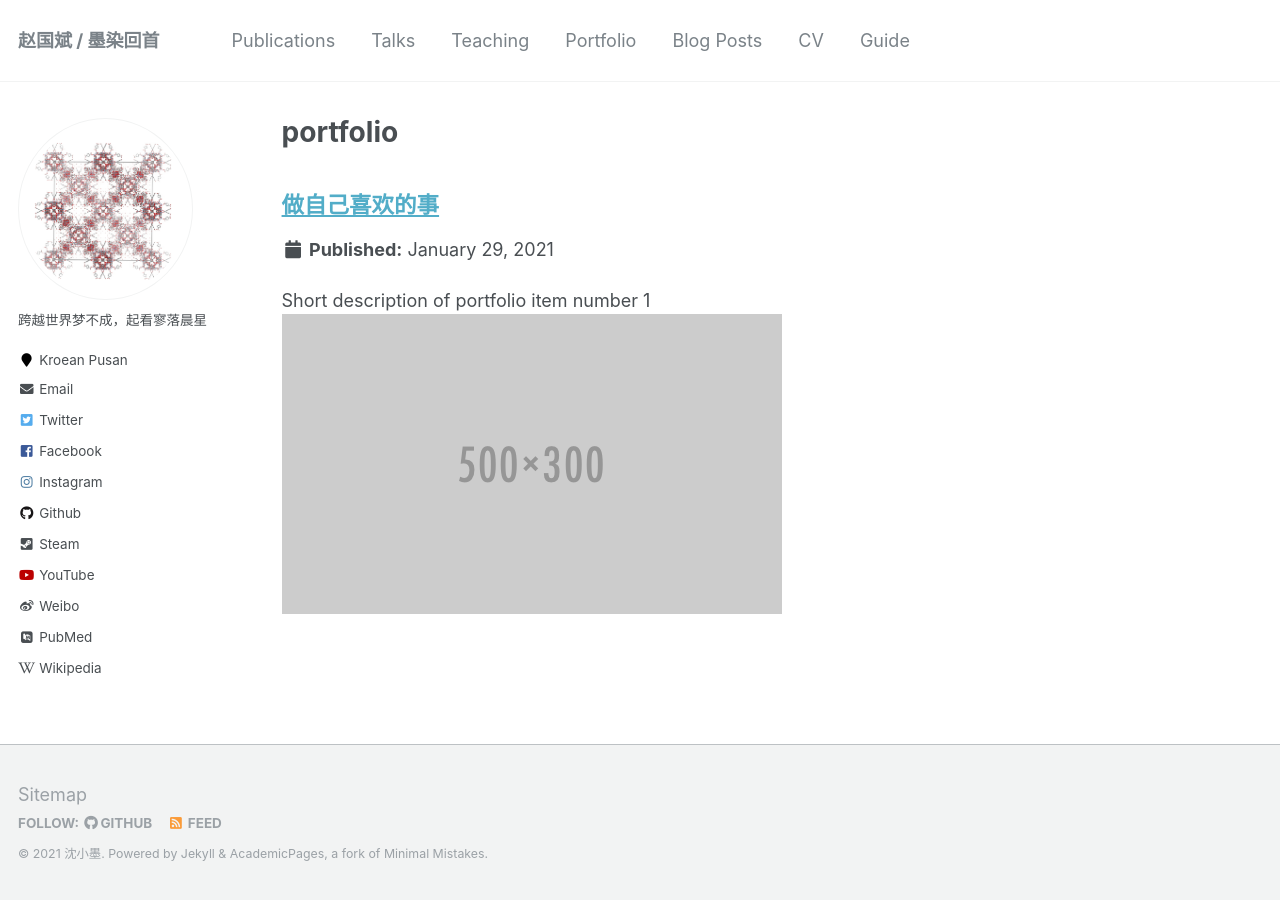
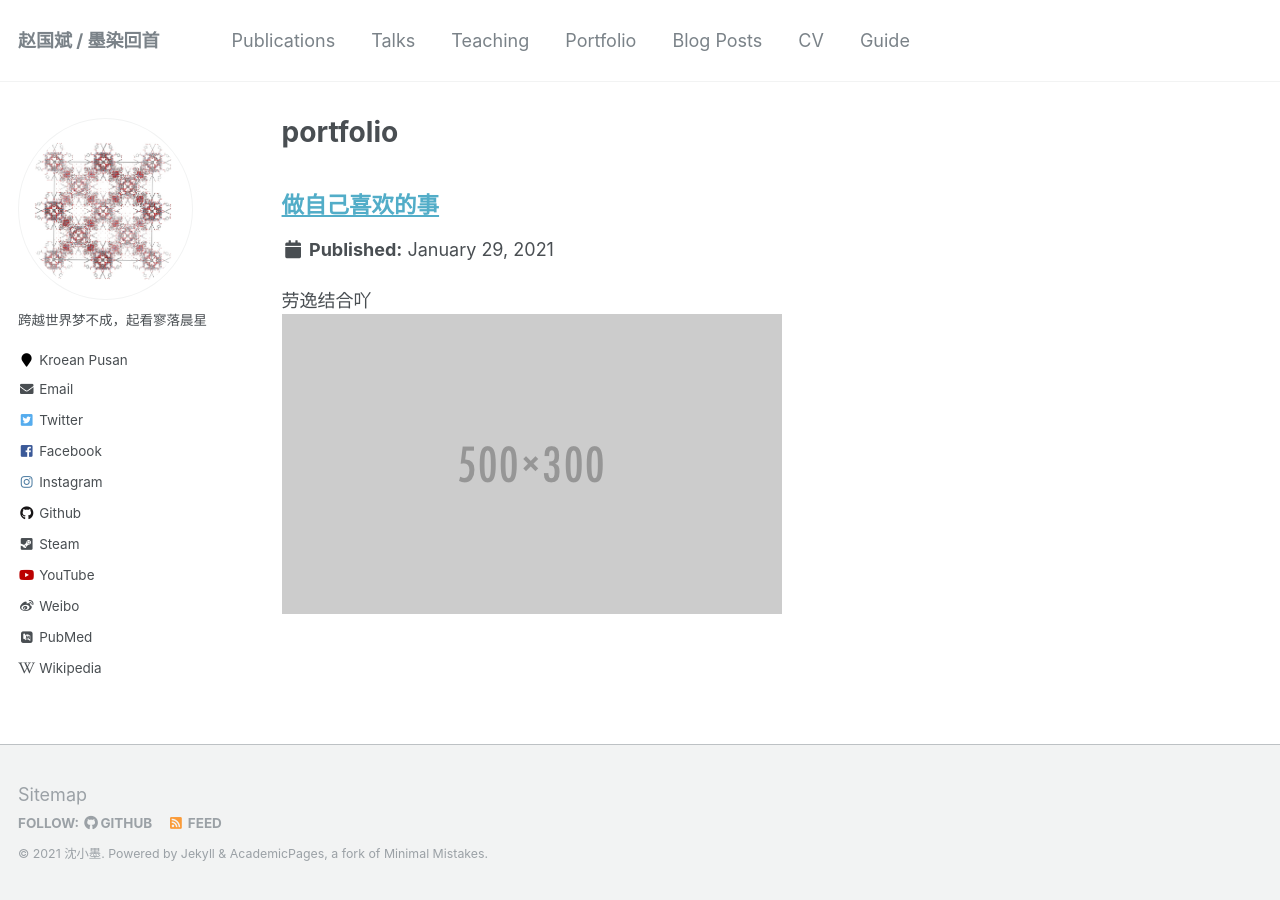
Before and after one commit to sxm13/ZGBshenxiaomoCV.github.io, a Jekyll site: the page built from _pages/portfolio.html, in a window 1280 px wide. Built offline with Jekyll 4.4.1, drawn with Linux system fonts in a browser that asks for light colours; some web fonts are replaced.

Commit message:
Update portfolio-1.md

```diff
--- a/_portfolio/portfolio-1.md
+++ b/_portfolio/portfolio-1.md
@@ -1,6 +1,6 @@
 ---
 title: "做自己喜欢的事"
-excerpt: "Short description of portfolio item number 1<br/><img src='/images/500x300.png'>"
+excerpt: "劳逸结合吖<br/><img src='/images/500x300.png'>"
 collection: portfolio
 ---
 
```
